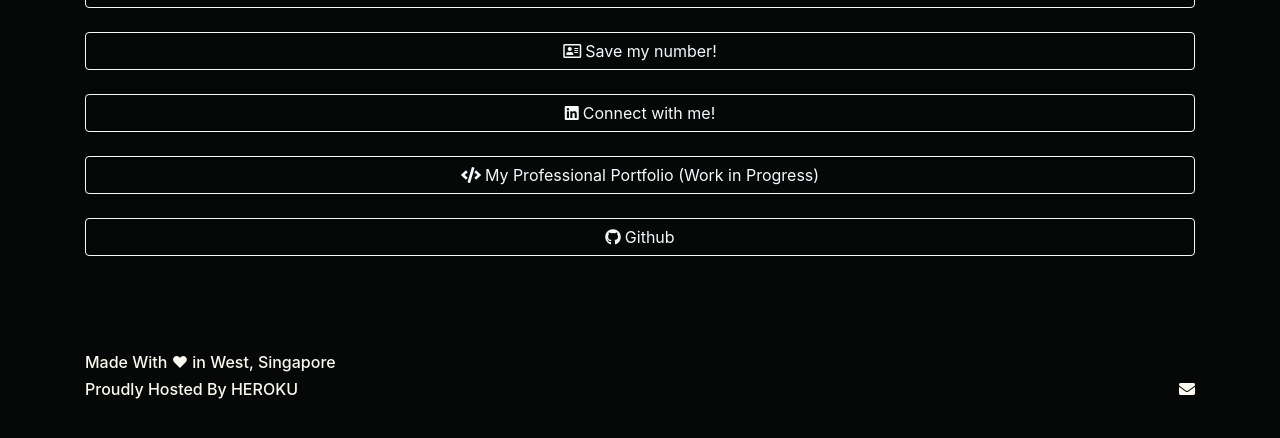
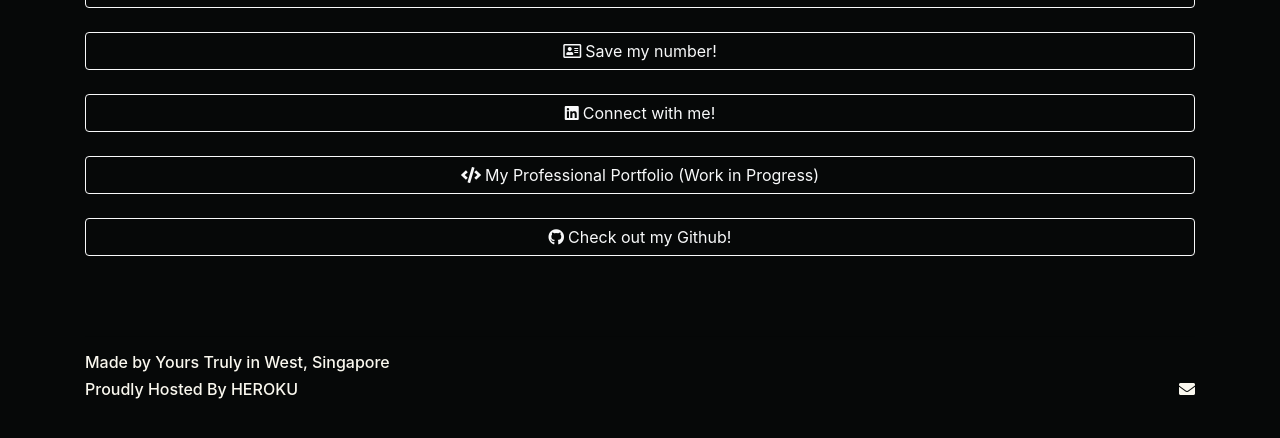
Before and after one commit to louismineo/CardLinkTree, a PHP site: page / in a window 1280 px wide. Shown: the part 333-771 px from the top of the page. Run offline with PHP 8.4, Linux system fonts and the light colour scheme; some libraries are stand-ins or nearby versions.

Commit message:
Update index.php

```diff
--- a/index.php
+++ b/index.php
@@ -63,15 +63,15 @@
   <br>
   <a href="https://www.linkedin.com/in/louis-mineo-linn-min-htoo/" class="btn btn-outline-light btn-block" role="button" target="_blank"><i class="fab fa-linkedin">&nbsp;</i>Connect with me!</a>
   <br>
-  <a href="#" class="btn btn-outline-light btn-block" role="button" target="_blank"><i class="fa fa-code">&nbsp;</i>My Professional Portfolio (Work in Progress)</a>
+  <a href="" class="btn btn-outline-light btn-block" role="button" target="_blank"><i class="fa fa-code">&nbsp;</i>My Professional Portfolio (Work in Progress)</a>
   <br>
-  <a href="https://github.com/louismin2" class="btn btn-outline-light btn-block" role="button" target="_blank"><i class="fab fa-github">&nbsp;</i>Github</a>
+  <a href="https://github.com/louismin2" class="btn btn-outline-light btn-block" role="button" target="_blank"><i class="fab fa-github">&nbsp;</i>Check out my Github!</a>
   <br>
 </div>
         <!--------------------Footer---------------------------->
   <div style = "color: #faf8ef" class="footer mt-5">
     <hr/>
-    <h6>Made With <span class="love">♥</span> in West, Singapore</h6>
+    <h6>Made by Yours Truly</span> in West, Singapore</h6>
     <h6>
       Proudly Hosted By HEROKU
       <a id="email" href="mailto:louismineo@gmail.com"> <i class="fa fa-envelope"> </i> </a>
```
